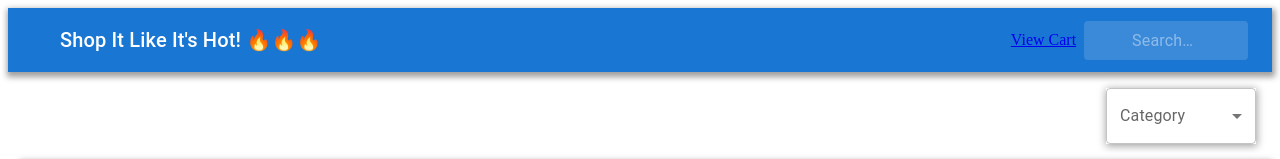
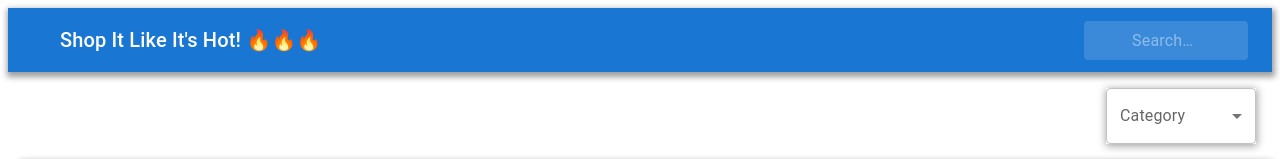
Before and after one commit to garrettstrohm/shop-it-like-its-hot, a React (Create React App) app: page / in a window 1280 px wide. Shown: the top 159 px of the page. Built offline with nearby package versions, Linux system fonts and the light colour scheme; data requests are answered from the project's data file.

Commit message:
Revert "Create order history"

```diff
--- a/src/NavBar.js
+++ b/src/NavBar.js
@@ -6,7 +6,7 @@ import Toolbar from '@mui/material/Toolbar';
 import IconButton from '@mui/material/IconButton';
 import Typography from '@mui/material/Typography';
 import InputBase from '@mui/material/InputBase';
-import {Link} from "react-router-dom"
+
 
 const Search = styled('div')(({ theme }) => ({
   position: 'relative',
@@ -72,7 +72,6 @@ export default function NavBar({search, setSearch}) {
           >
             Shop It Like It's Hot!  🔥🔥🔥
           </Typography>
-          <Link to="/cart">View Cart</Link>
           <Search value={search} onChange={(e) => setSearch(e.target.value)}>
             <SearchIconWrapper>
             </SearchIconWrapper>
```
